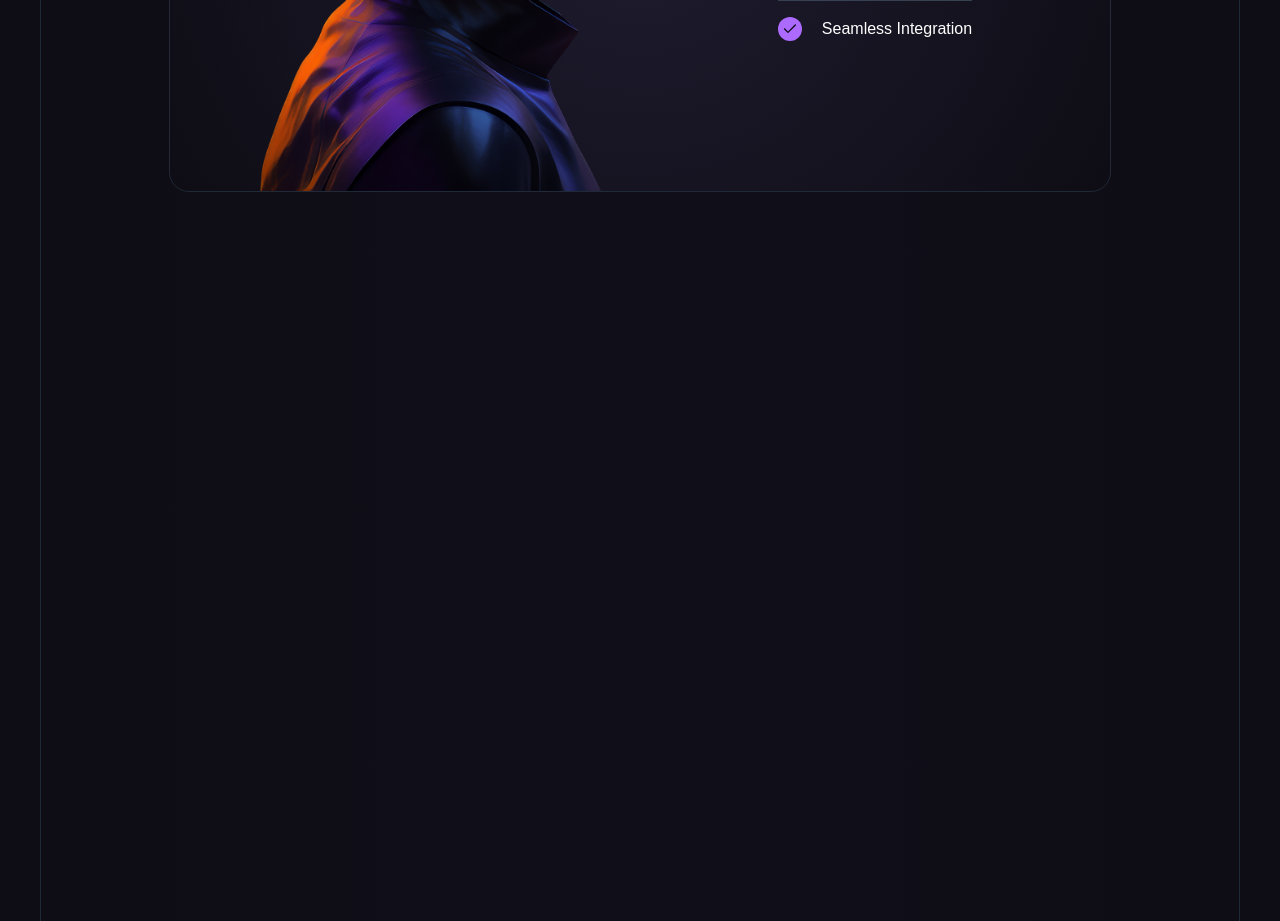
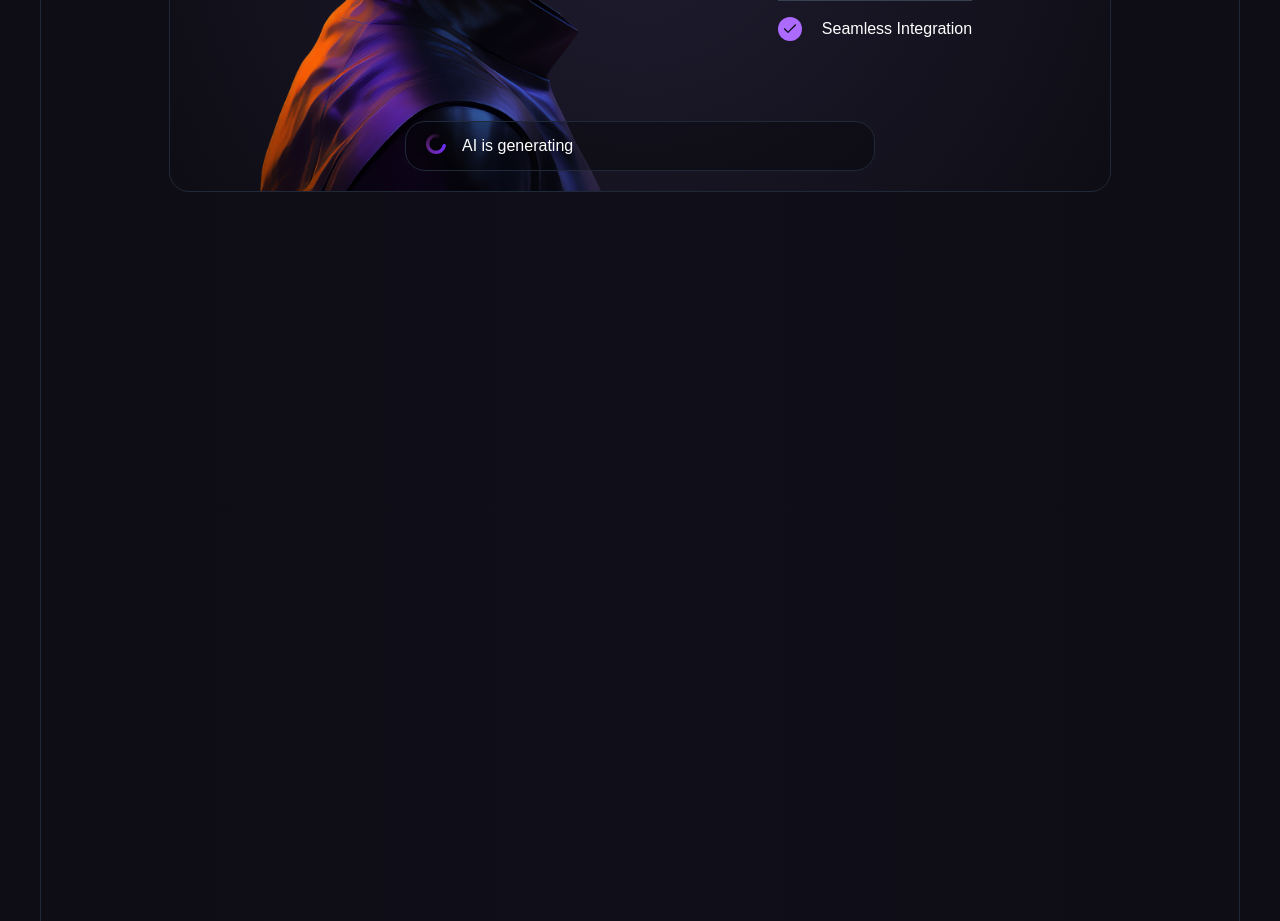
Before and after one commit to saba-ramezani/AI-Chat-App, a React (Vite) app: page / in a window 1280 px wide. Shown: the part 4320-5241 px from the top of the page. Built offline with nearby package versions, Linux system fonts and the light colour scheme.

Commit message:
added AI is generating to services section

```diff
--- a/src/components/Services.jsx
+++ b/src/components/Services.jsx
@@ -1,6 +1,6 @@
 import React from 'react'
 import { brainwaveServices } from '../constants'
-import { check, service1, service2, service3 } from '../assets'
+import { check, loading, service1, service2, service3 } from '../assets'
 
 const Services = () => {
   return (
@@ -37,7 +37,10 @@ const Services = () => {
             </ul>
           </div>
         </div>
-        <div className='flex bg-black flex-row absolute lg:w-[50%] w-[90%] justify-center bottom-10 left-[50%] translate-x-[-50%] hidden'>AI is generating</div>
+        <div className='flex flex-row absolute lg:w-[50%] w-[90%]
+        justify-start bottom-5 left-[50%] translate-x-[-50%] border-[1px] border-gray-800 rounded-[20px] py-3 pl-5 bg-[rgba(0,0,0,0.3)]'>
+          <img src={loading} alt="" className="w-5 h-5 mr-4"/>
+          AI is generating</div>
       </div>
       <div className='flex flex-col lg:flex-row hidden'>
         <div className='flex flex-col'>
```
